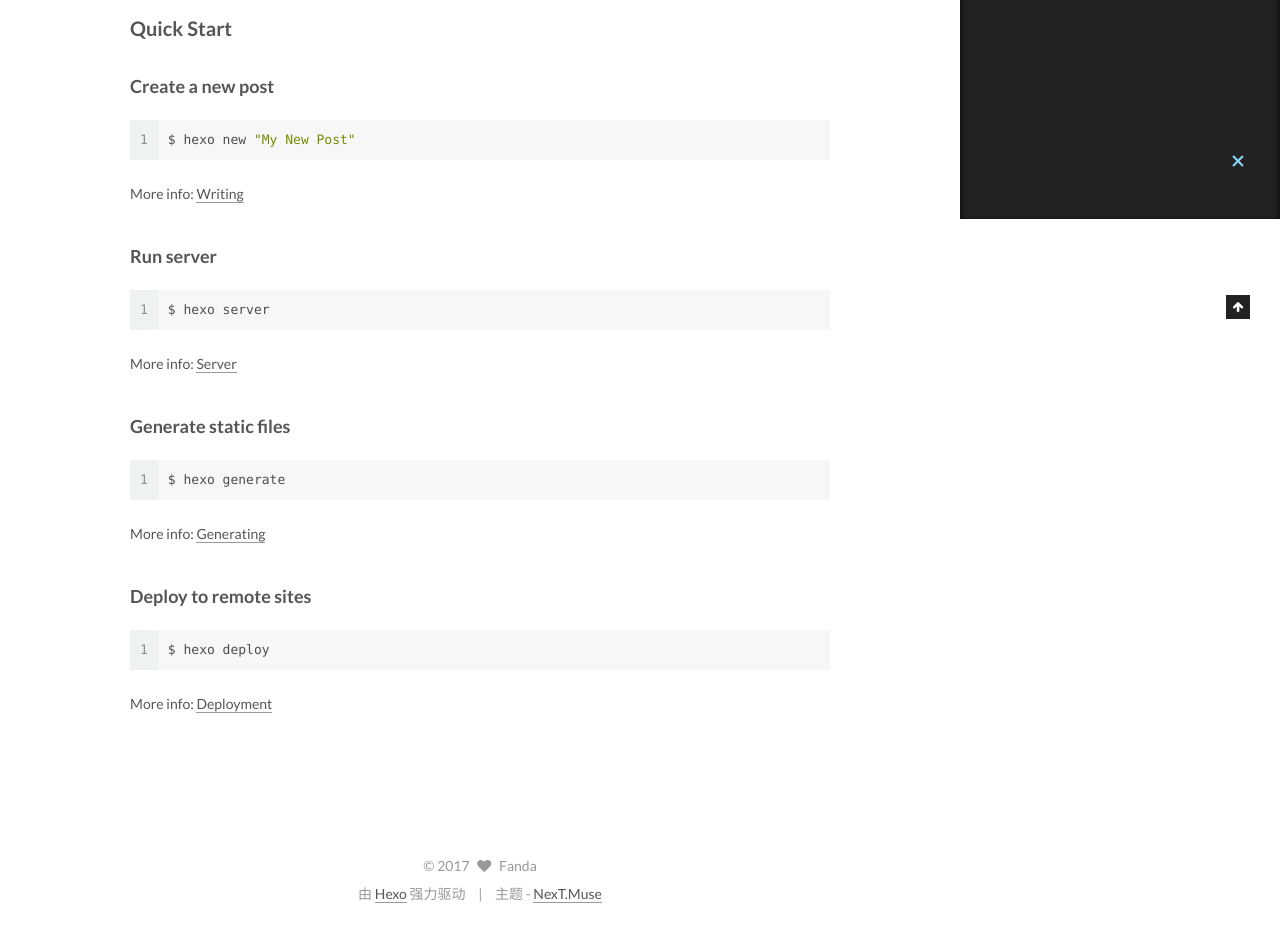
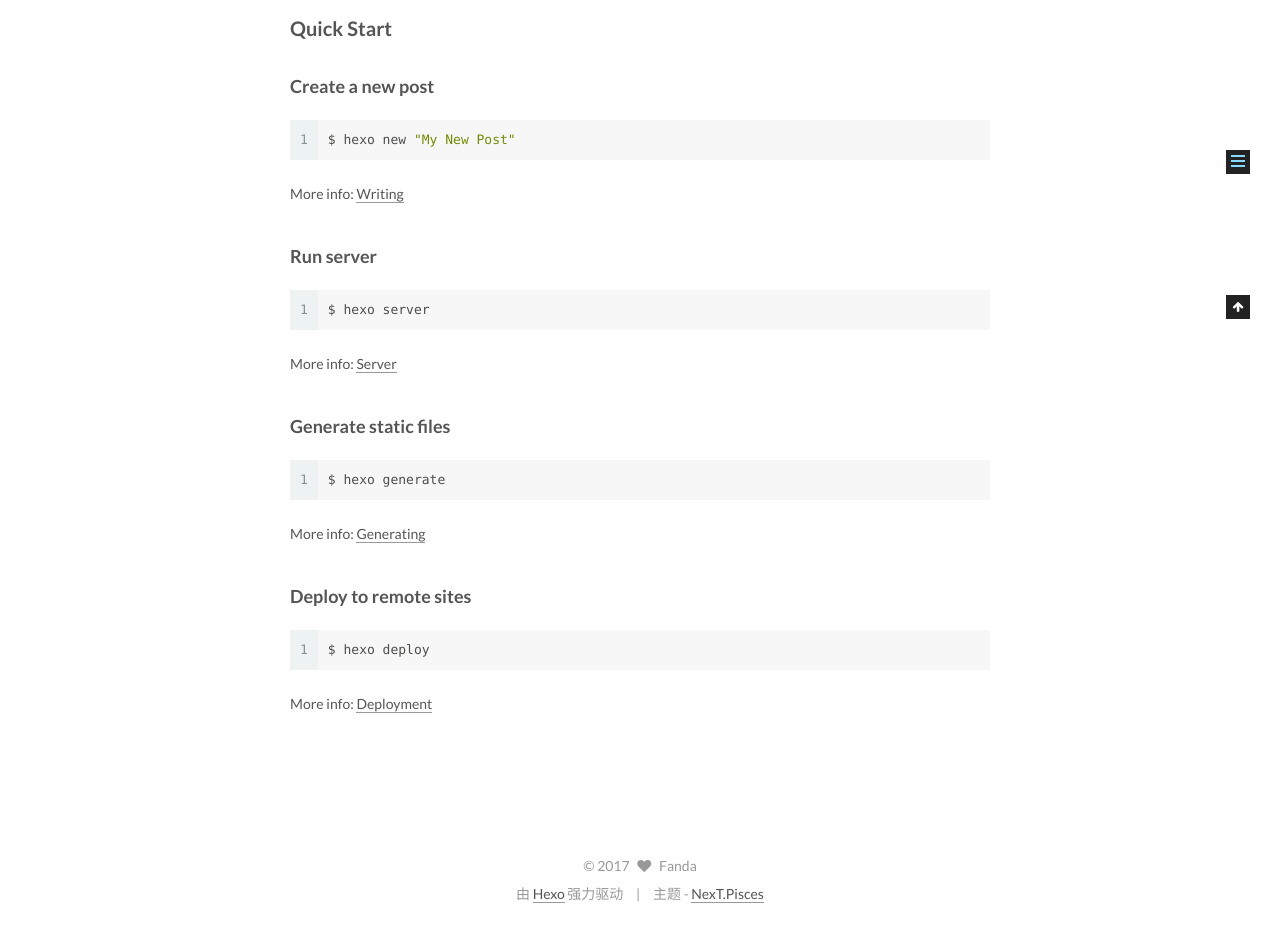
Before and after one commit to fandazeng/fandazeng.github.io, a plain HTML site: page 2017/06/07/hello-world/index.html in a window 1280 px wide. Shown: the part 581-1509 px from the top of the page. Drawn offline with Linux system fonts and the light colour scheme.

Commit message:
Site updated: 2017-06-07 18:46:10

```diff
--- a/2017/06/07/hello-world/index.html
+++ b/2017/06/07/hello-world/index.html
@@ -5,7 +5,7 @@
 
 
 
-<html class="theme-next muse use-motion" lang="zh-Hans">
+<html class="theme-next pisces use-motion" lang="zh-Hans">
 <head>
   <meta charset="UTF-8"/>
 <meta http-equiv="X-UA-Compatible" content="IE=edge" />
@@ -110,7 +110,7 @@
   var NexT = window.NexT || {};
   var CONFIG = {
     root: '/',
-    scheme: 'Muse',
+    scheme: 'Pisces',
     sidebar: {"position":"left","display":"post","offset":12,"offset_float":0,"b2t":false,"scrollpercent":false},
     fancybox: true,
     motion: true,
@@ -506,7 +506,7 @@
 <div class="theme-info">
   主题 -
   <a class="theme-link" href="https://github.com/iissnan/hexo-theme-next">
-    NexT.Muse
+    NexT.Pisces
   </a>
 </div>
 
@@ -587,6 +587,13 @@
 
 
 
+  <script type="text/javascript" src="/js/src/affix.js?v=5.1.1"></script>
+
+  <script type="text/javascript" src="/js/src/schemes/pisces.js?v=5.1.1"></script>
+
+
+
+
   <script type="text/javascript" src="/js/src/scrollspy.js?v=5.1.1"></script>
 <script type="text/javascript" src="/js/src/post-details.js?v=5.1.1"></script>
 
```
Also changed, not shown: archives/2017/06/index.html (+10 -3 lines), archives/2017/index.html (+10 -3 lines), archives/index.html (+10 -3 lines), index.html (+10 -3 lines).
